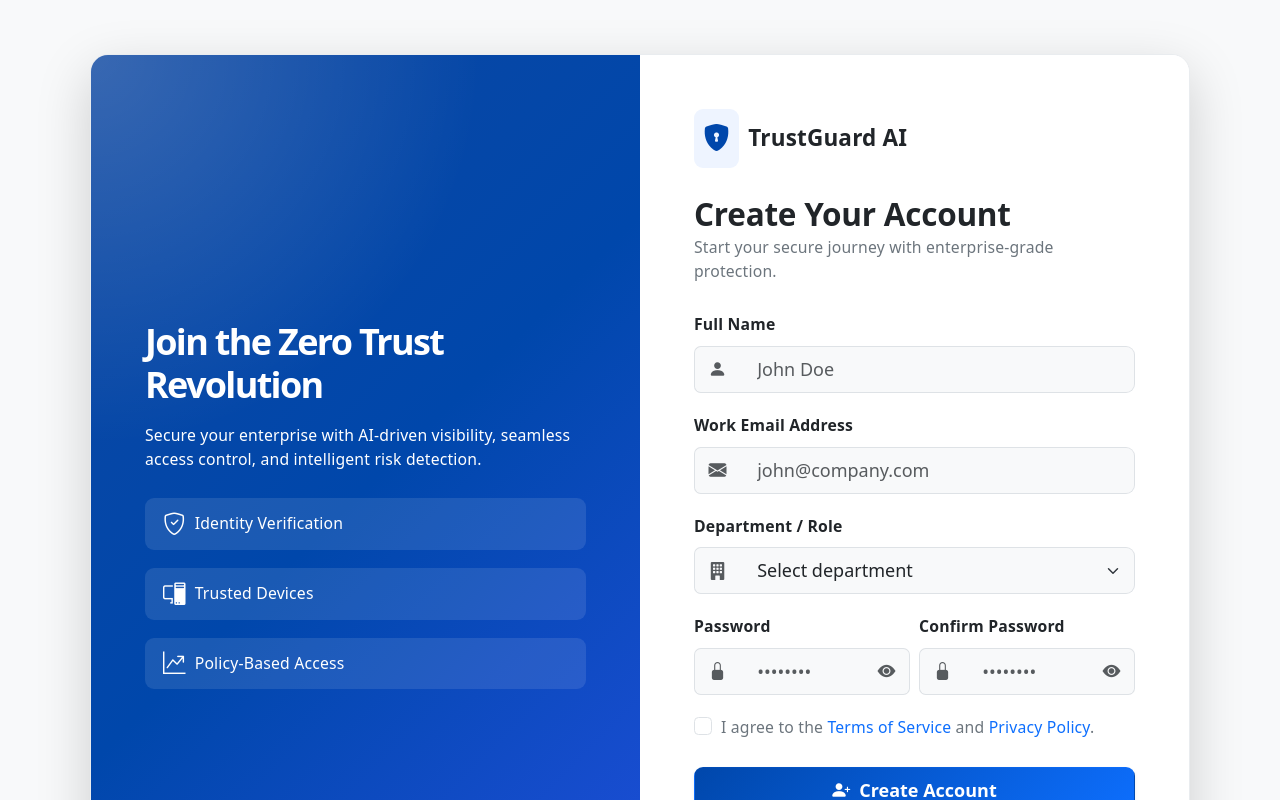
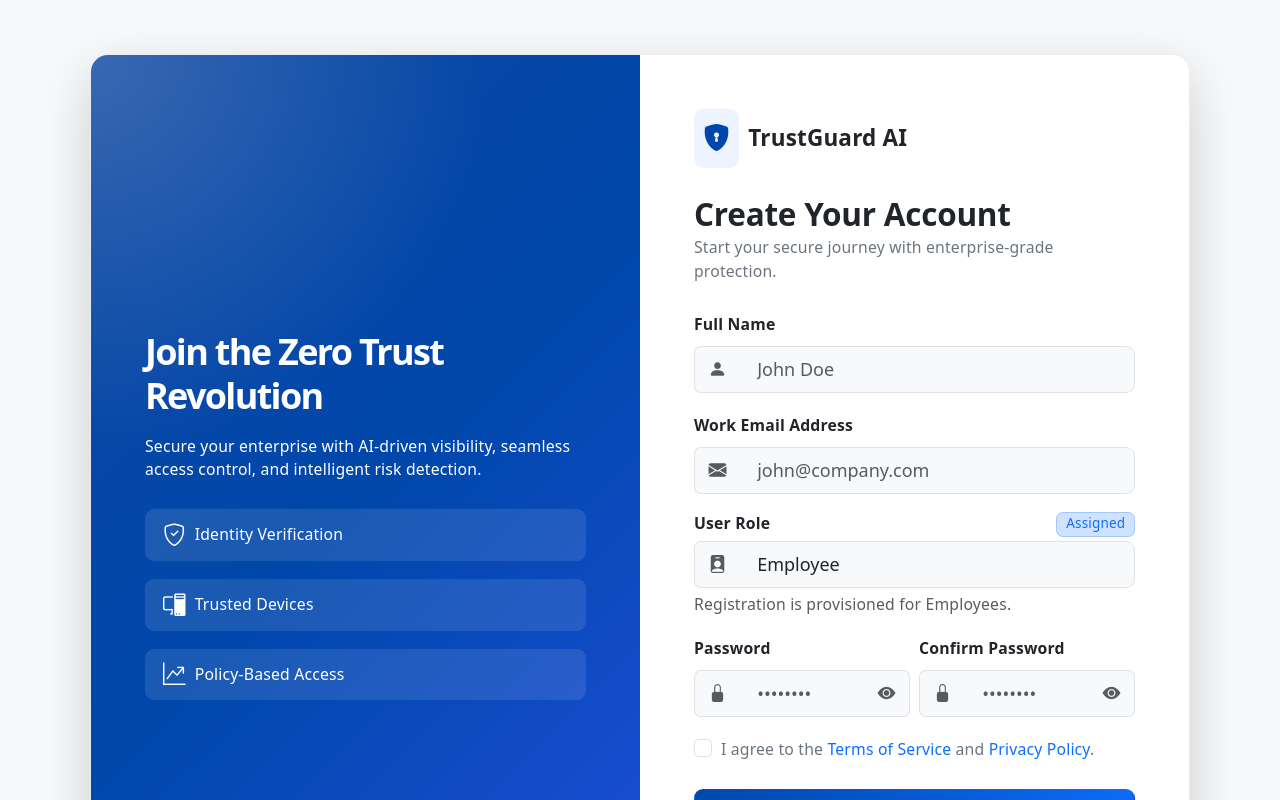
Before and after one commit to akshai-6055/trustguard-ai, a React (Vite) app in the folder client/: page /register in a window 1280 px wide. Shown: the top 800 px of the page. Built offline with nearby package versions, Linux system fonts and the light colour scheme; no server answers.

Commit message:
Refactor registration form to set user role as read-only for self-registration

```diff
--- a/client/src/pages/Register.jsx
+++ b/client/src/pages/Register.jsx
@@ -7,7 +7,7 @@ const Register = () => {
   // Form field states
   const [fullName, setFullName] = useState("");
   const [email, setEmail] = useState("");
-  const [department, setDepartment] = useState("");
+  const [role] = useState("Employee");
   const [password, setPassword] = useState("");
   const [confirmPassword, setConfirmPassword] = useState("");
   const [showPassword, setShowPassword] = useState(false);
@@ -93,7 +93,7 @@ const [showConfirmPassword, setShowConfirmPassword] = useState(false);
       full_name: cleanFullName,
       email: cleanEmail,
       password,
-      role_id: department === "Admin" ? 1 : 2 // Map role to DB role_id
+      role_id: 2 // Self-registration assigns Employee role (role_id: 2)
     };
 
     const result = await register(userData);
@@ -243,25 +243,34 @@ const [showConfirmPassword, setShowConfirmPassword] = useState(false);
                   </div>
                 </div>
 
-                {/* Department / Role dropdown field */}
+                {/* User Role read-only field */}
                 <div className="mb-3">
-                  <label className="form-label small fw-semibold text-dark">Department / Role</label>
-                  {/* Input group with building icon */}
+                  <div className="d-flex justify-content-between align-items-center mb-1">
+                    <label htmlFor="userRole" className="form-label small fw-semibold text-dark mb-0">User Role</label>
+                    <span className="badge bg-primary-subtle text-primary border border-primary-subtle small fw-medium">
+                      Assigned
+                    </span>
+                  </div>
+                  {/* Input group with person badge icon */}
                   <div className="input-group">
                     <span className="input-group-text bg-light border-end-0 text-muted">
-                      {/* Building icon for department field */}
-                      <i className="bi bi-building-fill"></i>
+                      {/* Badge icon for role field */}
+                      <i className="bi bi-person-badge-fill"></i>
                     </span>
-                    <select
-                      className="form-select form-select-lg bg-light border-start-0 fs-6"
-                      value={department}
-                      onChange={(e) => setDepartment(e.target.value)}
-                      required
-                    >
-                      <option value="">Select department</option>
-                      <option value="Admin">Admin</option>
-                      <option value="Employee">Employee</option>
-                    </select>
+                    <input
+                      type="text"
+                      id="userRole"
+                      name="role"
+                      className="form-control form-control-lg bg-light border-start-0 fs-6 text-dark"
+                      value={role}
+                      readOnly
+                      aria-label="User Role"
+                      title="Self-registration is restricted to the Employee role"
+                      style={{ cursor: "default" }}
+                    />
+                  </div>
+                  <div className="form-text small text-muted">
+                    Registration is provisioned for Employees.
                   </div>
                 </div>
 
```
